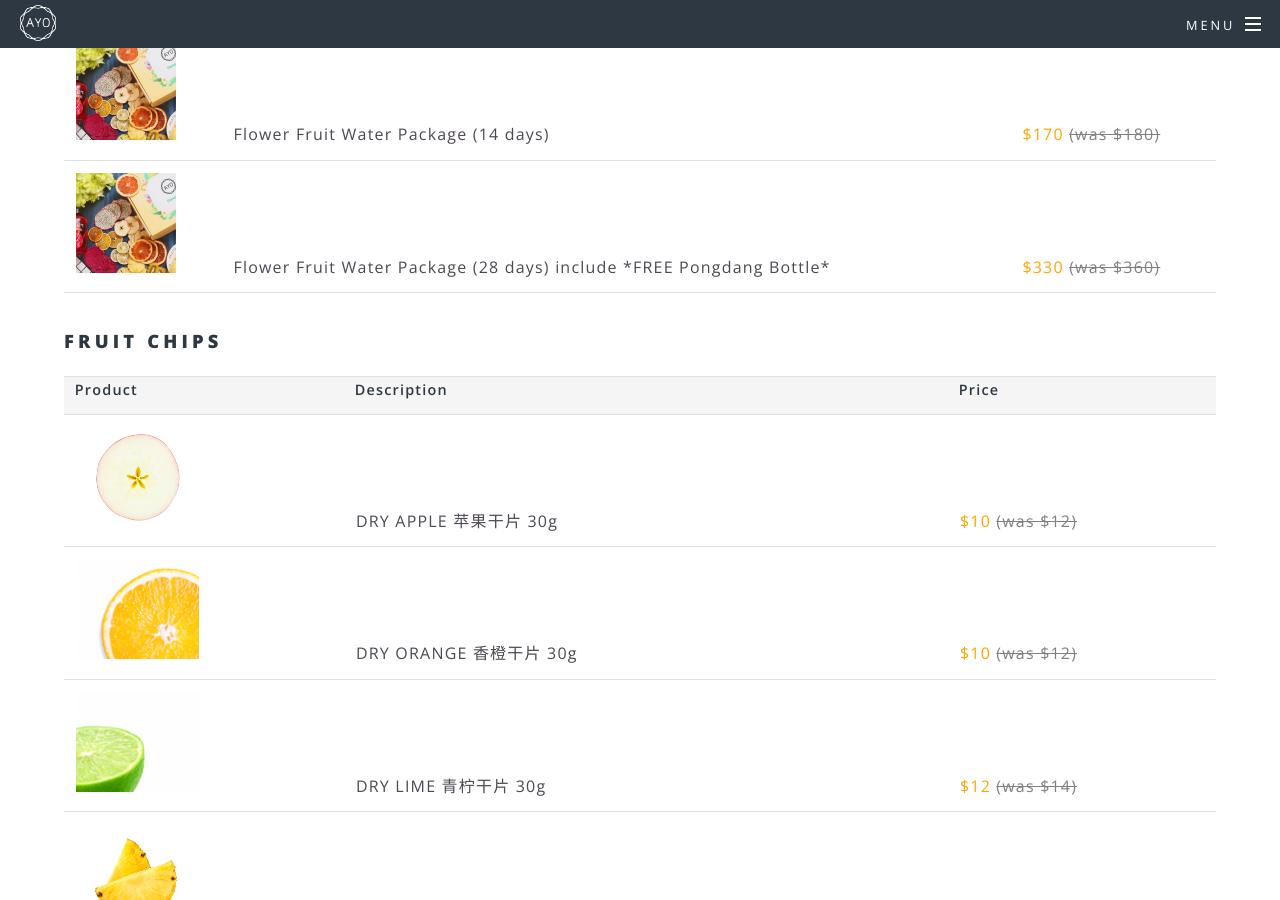
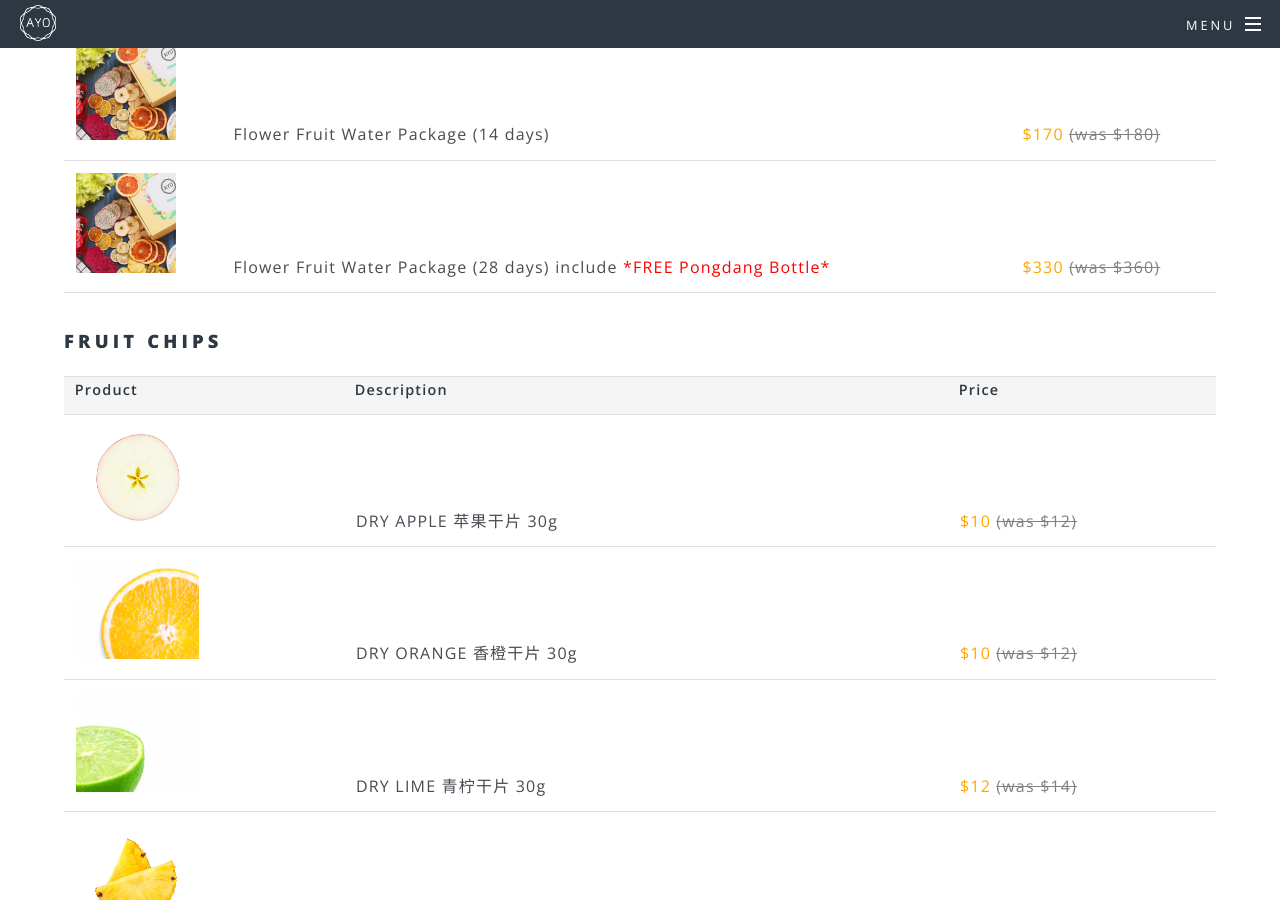
Before and after one commit to ckhung93/ayowater.github.io, a Jekyll site: the page built from products.html, in a window 1280 px wide and 900 px high, scrolled down 625 px. Built offline with Jekyll 4.4.1, drawn with Linux system fonts in a browser that asks for light colours.

Commit message:
Update products.html

```diff
--- a/products.html
+++ b/products.html
@@ -27,7 +27,7 @@ title: Products
   </tr>
   <tr>
     <td><img src="images/package.png" height="100"></td>
-    <td>Flower Fruit Water Package (28 days) include <font color=""red>*FREE Pongdang Bottle*</font></td>
+    <td>Flower Fruit Water Package (28 days) include <font color="red">*FREE Pongdang Bottle*</font></td>
     <td><font color="orange">$330 </font><font color="grey"><s>(was $360)</s></font></td>
   </tr>
 	</table>
```
